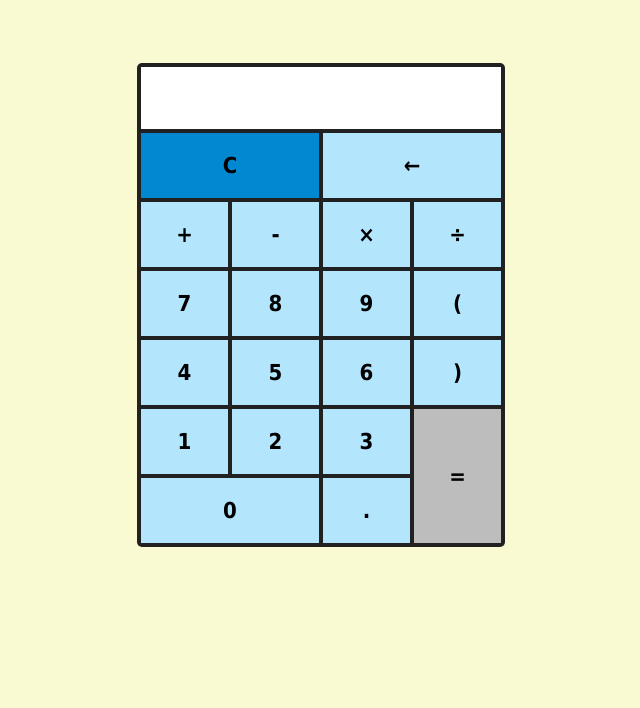
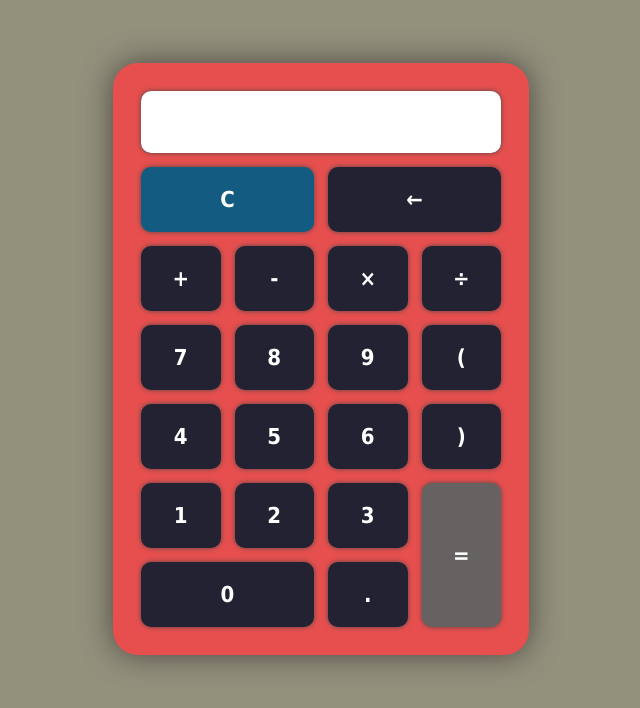
Before and after one commit to MakhmudovMels/calculatorJS, a plain HTML site: page index.html in a window 1280 px wide. Shown: the whole page, without its empty margins (319-959 px from the left). Drawn offline with Linux system fonts and the light colour scheme.

Commit message:
style adjustments

```diff
--- a/style.css
+++ b/style.css
@@ -1,23 +1,24 @@
 body {
-    background-color: lightgoldenrodyellow;
+    background-color: rgb(145, 145, 124);
     user-select: none;
 
 }
 .container {
     display: grid;
     grid-template-columns: 1fr 1fr 1fr 1fr;
-    grid-gap: 4px;
-    background-color: #212121;
-    padding: 4px;
+    grid-gap: 14px;
+    background-color: #e74f4f;
+    padding: 28px;
     margin: 0 auto;
     margin-top: 5%;
-    border-radius: 5px;
+    border-radius: 25px;
     max-width: 360px;
     font-family: "Tahoma";
+    box-shadow: 0px 0px 30px 0px #514542;
 }
 .item {
-    background-color: #b3e5fc;
-    color: black;
+    background-color: rgb(34, 34, 51);
+    color: white;
     padding: 20px;
     display: flex;
     justify-content: center;
@@ -27,6 +28,8 @@ body {
     font-weight: bold;
     transition: all 0.2s;
     overflow: hidden;
+    border-radius: 10px;
+    box-shadow: 0px 0px 5px 0px #514542;
 }
 .item:hover {
     opacity: 0.9;
@@ -38,18 +41,18 @@ input {
     width: 100%;
     height: 60px;
     border: none;
-    font-size: 30px;
+    font-size: 35px;
     outline: none;
     text-align: right;
 }
 .input {
     grid-column: 1/-1;
-    padding: 0;
+    padding: 0px;
     padding-right: 4px;
 }
 .clean {
     grid-column: 1/3;
-    background-color: #0288d1;
+    background-color: #135b81;
 }
 .back {
     grid-column: 3/-1;
@@ -57,7 +60,7 @@ input {
 .equal {
     grid-column: 4;
     grid-row: 6/8;
-    background-color: #bdbdbd;
+    background-color: #666262;
 }
 .zero {
     grid-column: 1/3;
```
